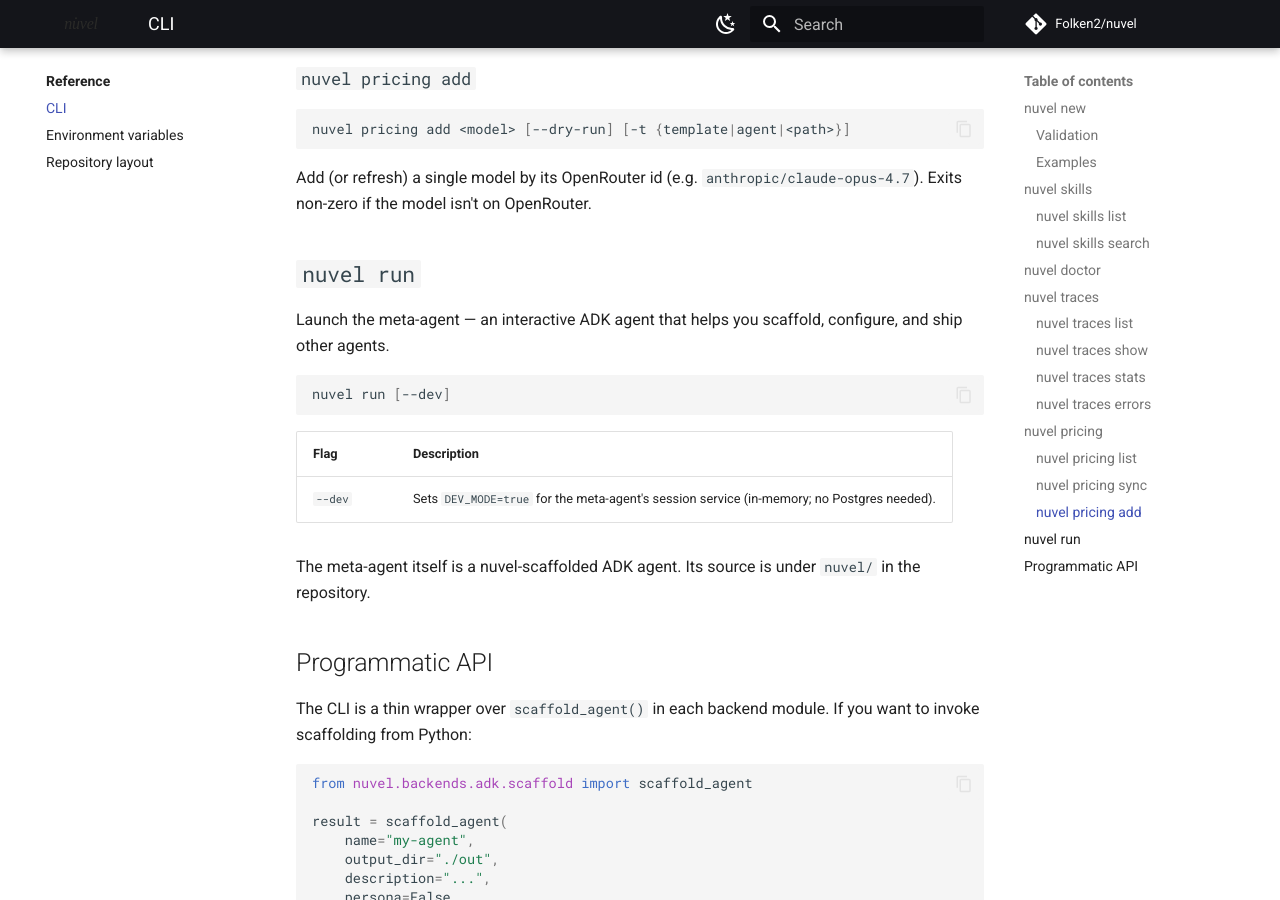
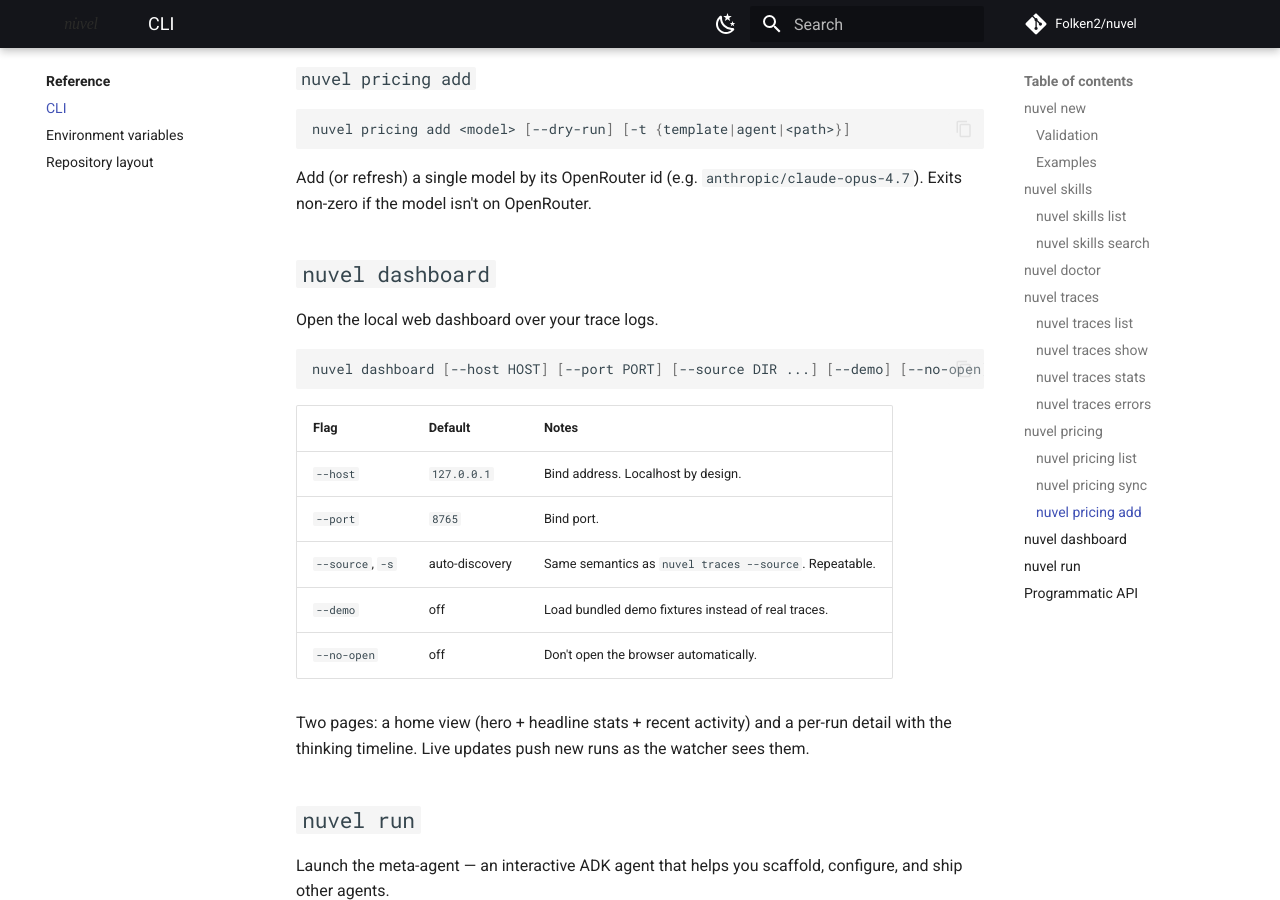
Before and after one commit to Folken2/nuvel, an MkDocs documentation site: the page built from docs/reference/cli.md, in a window 1280 px wide and 900 px high, scrolled down 4718 px. Built offline with MkDocs 1.6.1 and Material for MkDocs 9.7.7, drawn with Linux system fonts in a browser that asks for light colours; comment, search, counter and statistics services are not loaded.

Commit message:
test(dashboard): subprocess smoke + docs
Smoke test boots nuvel dashboard --demo in a subprocess and asserts
home + run detail return 200 with expected content. Adds dashboard
section to docs/reference/cli.md and a row in the README cheat-sheet.

````diff
--- a/docs/reference/cli.md
+++ b/docs/reference/cli.md
@@ -162,6 +162,24 @@
 
 Add (or refresh) a single model by its OpenRouter id (e.g. `anthropic/claude-opus-4.7`). Exits non-zero if the model isn't on OpenRouter.
 
+## `nuvel dashboard`
+
+Open the local web dashboard over your trace logs.
+
+```bash
+nuvel dashboard [--host HOST] [--port PORT] [--source DIR ...] [--demo] [--no-open]
+```
+
+| Flag | Default | Notes |
+|---|---|---|
+| `--host` | `127.0.0.1` | Bind address. Localhost by design. |
+| `--port` | `8765` | Bind port. |
+| `--source`, `-s` | auto-discovery | Same semantics as `nuvel traces --source`. Repeatable. |
+| `--demo` | off | Load bundled demo fixtures instead of real traces. |
+| `--no-open` | off | Don't open the browser automatically. |
+
+Two pages: a home view (hero + headline stats + recent activity) and a per-run detail with the thinking timeline. Live updates push new runs as the watcher sees them.
+
 ## `nuvel run`
 
 Launch the meta-agent — an interactive ADK agent that helps you scaffold, configure, and ship other agents.
````
Also changed, not shown: README.md (+1 -0 lines), 1 other file.
